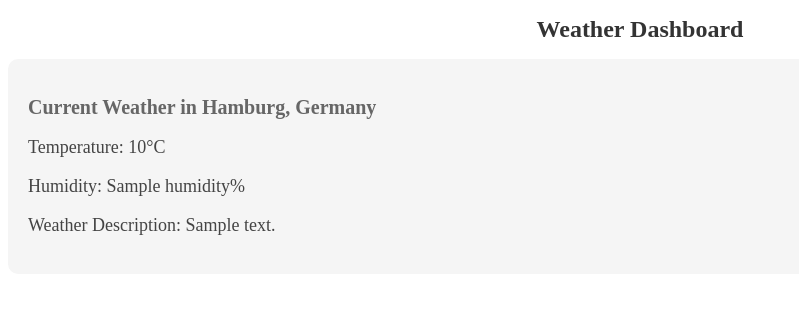
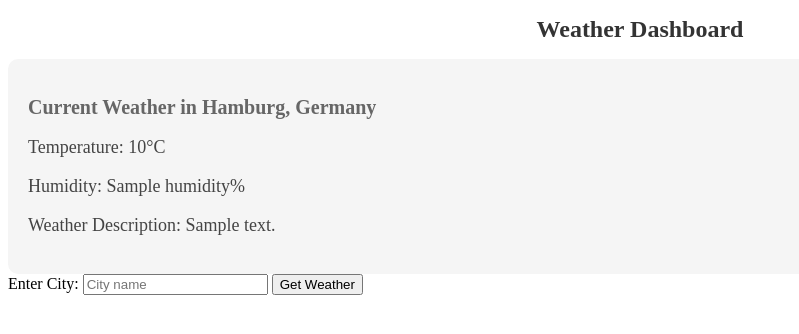
Before and after one commit to pizofreude/weather-dashboard, a Django app: page /weather/dashboard/ in a window 1280 px wide. Shown: the top 334 px of the page, without its empty margins (0-799 px from the left). Run offline with Django 4.2, Linux system fonts and the light colour scheme; tables that the repository leaves empty hold one stand-in row (values such as "Sample post"); a database or web service that is not in the repository returns one stand-in record (values such as "Sample title"); data that the repository does not hold is empty.

Commit message:
templates/weather_app: Add UI - Add dynamic city selection

```diff
--- a/weather_dashboard/weather_app/templates/weather_app/dashboard.html
+++ b/weather_dashboard/weather_app/templates/weather_app/dashboard.html
@@ -18,6 +18,14 @@
     </div>
 
     <!-- Add more content here as needed -->
+    <div class="city-input">
+        <form method="GET" action="{% url 'weather_dashboard' %}">
+            <label for="city">Enter City:</label>
+            <input type="text" id="city" name="city" placeholder="City name">
+            <button type="submit">Get Weather</button>
+        </form>
+    </div>
+
 
 </body>
 </html>
```
